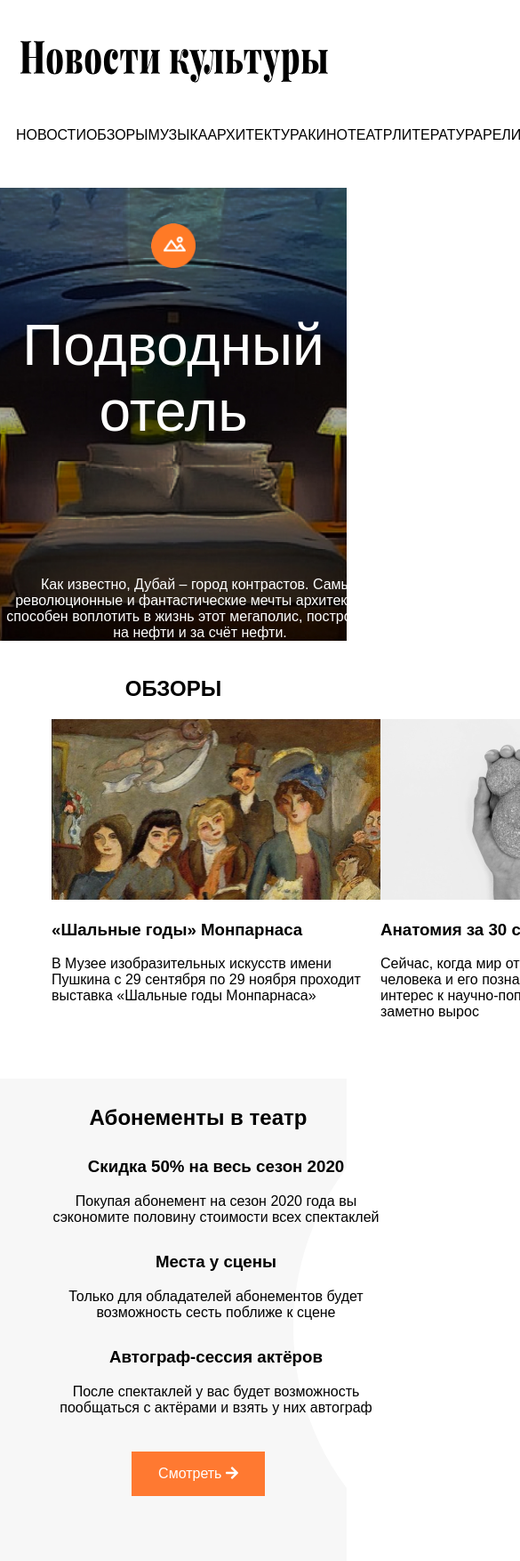
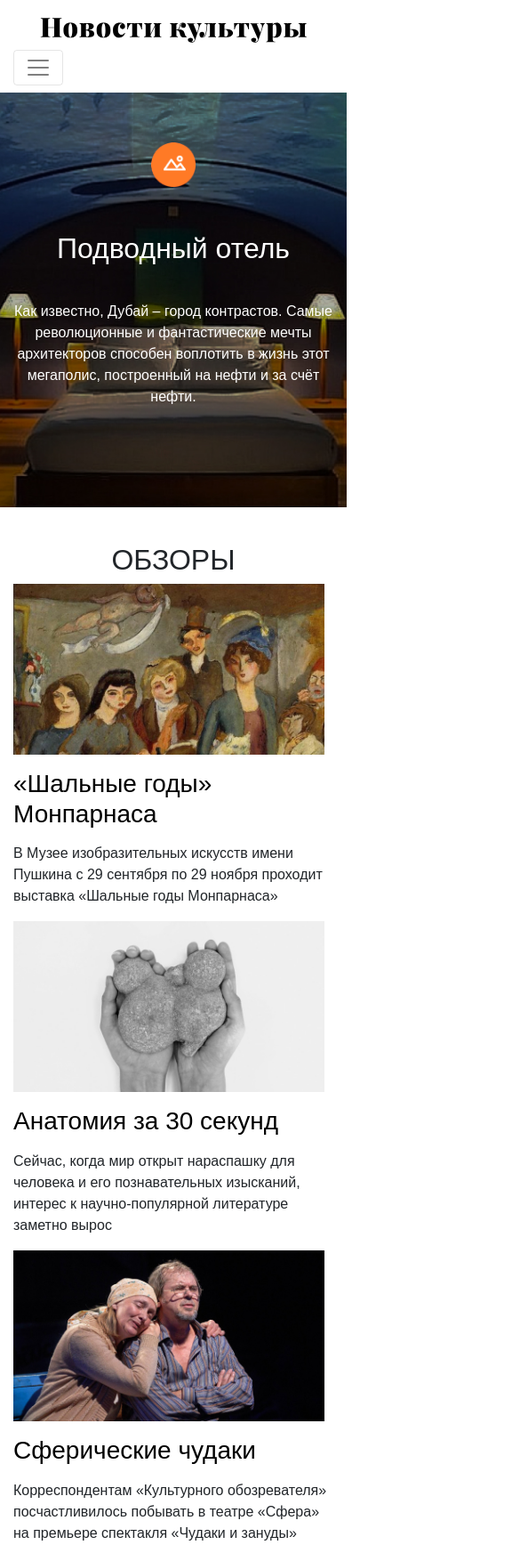
Before and after one commit to G-T-W-Y/culture-News, a plain HTML site: page index.html in a window 390 px wide. Shown: the top 1754 px of the page at 89% size, 585 px wide, since content can reach past the window. Drawn offline with nearby package versions, Linux system fonts and the light colour scheme.

Commit message:
added responsive

```diff
--- a/index.html
+++ b/index.html
@@ -3,10 +3,14 @@
 
 <head>
     <meta charset="utf-8">
-    <meta name="viewport" content="width=device-width, initial-scale=1">
+    <meta name="viewport" content="width=device-width, initial-scale=1.0">
     <!-- <base href="https://assets.htmlacademy.ru/content/skills/1/case-01/"> -->
+    <!-- bootstrap -->
+    <link rel="stylesheet" href="https://stackpath.bootstrapcdn.com/bootstrap/4.5.2/css/bootstrap.min.css" integrity="sha384-JcKb8q3iqJ61gNV9KGb8thSsNjpSL0n8PARn9HuZOnIxN0hoP+VmmDGMN5t9UJ0Z" crossorigin="anonymous">
+    <!-- fontawesome -->
     <link rel="stylesheet" href="https://cdnjs.cloudflare.com/ajax/libs/font-awesome/5.14.0/css/all.min.css" integrity="sha512-1PKOgIY59xJ8Co8+NE6FZ+LOAZKjy+KY8iq0G4B3CyeY6wYHN3yt9PW0XpSriVlkMXe40PTKnXrLnZ9+fkDaog==" crossorigin="anonymous" />
     <link rel="stylesheet" type="text/css" href="style/style.css">
+    <link rel="stylesheet" type="text/css" href="style/responsive.css">
     <!-- <link href="css/outline.css" rel="stylesheet"> -->
     <title>Новости культуры</title>
 </head>
@@ -14,45 +18,52 @@
 <body>
     <div class="container">
         <header class="main-header">
-            <nav class="main-header-nav">
+
             <a>
-                    <img src="img/logo.svg" width="347" height="47" alt="Новости культуры">
+                <img src="img/logo.svg" alt="Новости культуры">
             </a>
-                <ul class="site-navigation">
-                    <li class="site-navigation-item">
-                        <a href="#">Новости</a>
+            <nav class="main-header-nav navbar navbar-expand-lg navbar-light">
+                <button class="navbar-toggler" type="button" data-toggle="collapse" data-target="#navbarNav" aria-controls="navbarNav" aria-expanded="false" aria-label="Toggle navigation">
+                    <span class="navbar-toggler-icon"></span>
+                </button>
+                <div class="collapse navbar-collapse" id="navbarNav">
+                <ul class="site-navigation topnav navbar-nav" id="myTopnav">
+                    <li class="site-navigation-item nav-item">
+                        <a class="nav-link" href="#">Новости</a>
                     </li>
-                    <li class="site-navigation-item">
-                        <a href="#">Обзоры</a>
+                    <li class="site-navigation-item nav-item">
+                        <a class="nav-link" href="#">Обзоры</a>
                     </li>
-                    <li class="site-navigation-item">
-                        <a href="#">Музыка</a>
+                    <li class="site-navigation-item nav-item">
+                        <a class="nav-link" href="#">Музыка</a>
                     </li>
-                    <li class="site-navigation-item">
-                        <a href="#">Архитектура</a>
+                    <li class="site-navigation-item nav-item">
+                        <a class="nav-link" href="#">Архитектура</a>
                     </li>
-                    <li class="site-navigation-item">
-                        <a href="#">Кино</a>
+                    <li class="site-navigation-item nav-item">
+                        <a class="nav-link" href="#">Кино</a>
                     </li>
-                    <li class="site-navigation-item">
-                        <a href="#">Театр</a>
+                    <li class="site-navigation-item nav-item">
+                        <a class="nav-link" href="#">Театр</a>
                     </li>
-                    <li class="site-navigation-item">
-                        <a href="#">Литература</a>
+                    <li class="site-navigation-item nav-item">
+                        <a class="nav-link" href="#">Литература</a>
                     </li>
-                    <li class="site-navigation-item">
-                        <a href="#">Религия</a>
+                    <li class="site-navigation-item nav-item">
+                        <a class="nav-link" href="#">Религия</a>
                     </li>
-                    <li class="site-navigation-item">
-                        <a href="#">Живопись</a>
+                    <li  class="site-navigation-item nav-item">
+                        <a class="nav-link" href="#">Живопись</a>
                     </li>
                 </ul>
+            </div>
             </nav>
+
         </header>
     </div>
     <main>
         <h1 class="visually-hidden">Новости культуры</h1>
-        <section class="headline">
+        <section class="headline text-center">
             <img src="img/headline-img.png" alt="headline logo">
             <h2><a href="#">Подводный отель</a></h2>
             <p>Как известно, Дубай – город контрастов. Самые революционные и фантастические мечты архитекторов способен воплотить в жизнь этот мегаполис, построенный на нефти и за счёт нефти.</p>
@@ -60,28 +71,25 @@
         <section class="reviews">
             <div class="container">
                 <h2>Обзоры</h2>
-            <ul class="reviews-list">
-                <li class="reviews-item">
+                <ul class="reviews-list row">
+                    <li class="reviews-item col-md-4">
                         <article>
-
-                        <img src="img/monparnasse.jpg" width="371" height="203" alt="Сцена из спектакля «Шальные годы» Монпарнаса">
-                        <h3><a class="reviews-link" href="#">«Шальные годы» Монпарнаса</a></h3>
+                            <img src="img/monparnasse.jpg" alt="Сцена из спектакля «Шальные годы» Монпарнаса">
+                            <h3 class="my-3"><a class="reviews-link" href="#">«Шальные годы» Монпарнаса</a></h3>
                             <p>В Музее изобразительных искусств имени Пушкина с 29 сентября по 29 ноября проходит выставка «Шальные годы Монпарнаса»</p>
                         </article>
                     </li>
-                <li class="reviews-item">
+                    <li class="reviews-item col-md-4">
                         <article>
-
-                        <img src="img/clay-in-the-hands.jpg" width="371" height="203" alt="Кусок глины в руках">
-                        <h3><a class="reviews-link" href="#">Анатомия за 30 секунд</a></h3>
+                            <img src="img/clay-in-the-hands.jpg" alt="Кусок глины в руках">
+                            <h3 class="my-3"><a class="reviews-link" href="#">Анатомия за 30 секунд</a></h3>
                             <p>Сейчас, когда мир открыт нараспашку для человека и его познавательных изысканий, интерес к научно-популярной литературе заметно вырос</p>
                         </article>
                     </li>
-                <li class="reviews-item">
+                    <li class="reviews-item col-md-4">
                         <article>
-
-                        <img src="img/spherical-eccentrics.jpg" width="371" height="203" alt="Сцена из спектакля «Чудаки и зануды»">
-                        <h3><a class="reviews-link" href="#">Сферические чудаки</a></h3>
+                            <img src="img/spherical-eccentrics.jpg" alt="Сцена из спектакля «Чудаки и зануды»">
+                            <h3 class="my-3"><a class="reviews-link" href="#">Сферические чудаки</a></h3>
                             <p>Корреспондентам «Культурного обозревателя» посчастливилось побывать в театре «Сфера» на премьере спектакля «Чудаки и зануды»</p>
                         </article>
                     </li>
@@ -89,9 +97,8 @@
             </div>
         </section>
         <section class="promo">
-          <div class="container">
                 <h2>Абонементы в театр</h2>
-            <ul class="promo-list">
+                <ul class="promo-list col">
                     <li class="promo-item">
                         <h3>Скидка 50% на весь сезон 2020</h3>
                         <p>Покупая абонемент на сезон 2020 года вы сэкономите половину стоимости всех спектаклей</p>
@@ -106,13 +113,13 @@
                     </li>
                 </ul>
                 <a href="#">Смотреть <i class="fas fa-arrow-right"></i></a>
-            </div>
         </section>
     </main>
      <footer class="main-footer">
         <div class="container">
+        <div class="col">
             <a>
-            <img src="img/white-logo.svg" width="281" height="38" alt="Новости культуры">
+                <img src="img/white-logo.svg" alt="Новости культуры">
             </a>
             <ul class="footer-navigation">
                 <li class="footer-navigation-item">
@@ -155,7 +162,13 @@
                 </li>
             </ul>
         </div>
+        </div>
     </footer>
+    <!-- bootstrap -->
+    <script src="https://code.jquery.com/jquery-3.5.1.slim.min.js" integrity="sha384-DfXdz2htPH0lsSSs5nCTpuj/zy4C+OGpamoFVy38MVBnE+IbbVYUew+OrCXaRkfj" crossorigin="anonymous"></script>
+    <script src="https://cdn.jsdelivr.net/npm/popper.js@1.16.1/dist/umd/popper.min.js" integrity="sha384-9/reFTGAW83EW2RDu2S0VKaIzap3H66lZH81PoYlFhbGU+6BZp6G7niu735Sk7lN" crossorigin="anonymous"></script>
+    <script src="https://stackpath.bootstrapcdn.com/bootstrap/4.5.2/js/bootstrap.min.js" integrity="sha384-B4gt1jrGC7Jh4AgTPSdUtOBvfO8shuf57BaghqFfPlYxofvL8/KUEfYiJOMMV+rV" crossorigin="anonymous"></script>
+    <!-- livereload -->
     <script>
     document.write('<script src="http://' + (location.host || 'localhost').split(':')[0] + ':35729/livereload.js?snipver=1"></' + 'script>')
     </script>
--- /dev/null
+++ b/style/responsive.css
@@ -0,0 +1,92 @@
+/* Extra small devices (phones, 600px and down) */
+@media only screen and (max-width: 600px) {
+
+    /*HEADER*/
+
+    .main-header {
+        margin-top: 20px;
+    }
+
+    .main-header img {
+        width: 100%;
+        max-width: 300px;
+    }
+
+    .navbar {
+        padding: .5rem 0;
+    }
+
+    ul.site-navigation {
+        margin-top: 0;
+    }
+
+    /*HEADLINE*/
+
+
+    .headline {
+        margin-top: 0;
+    }
+
+    .headline p {
+        margin-top: 40px;
+    }
+
+    .headline h2 {
+        font-size: 32px;
+    }
+
+    /*REVIEWS*/
+
+    .promo::before {
+        position: absolute;
+        content: "";
+        width: 600px;
+        height: 600px;
+        border-radius: 50%;
+        background-color: #fff;
+        top: 20px;
+        left: 20px;
+        z-index: 0;
+    }
+
+    /*FOOTER*/
+    ul.footer-navigation {
+        display: none;
+    }
+}
+
+/* Small devices (portrait tablets and large phones, 600px and up) */
+@media only screen and (min-width: 600px) {}
+
+/* Medium devices (landscape tablets, 768px and up) */
+@media only screen and (min-width: 768px) {
+    .promo::before {
+        position: absolute;
+        content: "";
+        width: 600px;
+        height: 600px;
+        border-radius: 50%;
+        background-color: #fff;
+        top: -20px;
+        left: 80px;
+        z-index: 0;
+    }
+}
+
+/* Large devices (laptops/desktops, 992px and up) */
+@media only screen and (min-width: 992px) {}
+
+/* Extra large devices (large laptops and desktops, 1200px and up) */
+@media only screen and (min-width: 1200px) {
+    .promo::before {
+        position: absolute;
+        content: "";
+        width: 600px;
+        height: 600px;
+        border-radius: 50%;
+        background-color: #fff;
+        top: -20px;
+        left: 330px;
+        z-index: 0;
+    }
+}
--- a/style/style.css
+++ b/style/style.css
@@ -1,5 +1,6 @@
 html {
 	box-sizing: border-box;
+
 }
 
 *,
@@ -12,21 +13,21 @@ body {
 	margin: 0;
 	padding: 0;
 	font-family: Arial, Helvetica, sans-serif;
+	overflow-x: hidden;
 }
 
-.container{
-	max-width: 1200px;
-	padding: 0 18px;
-	margin: 0 auto;
+ul {
+	padding: 0;
 }
 
 /*HEADER*/
 
 .main-header {
+	width: 100%;
 	margin-top: 46px;
 }
 
-.main-header-nav img {
+.main-header img {
 	display: flex;
 	justify-content: center;
 	margin: 0 auto;
@@ -35,6 +36,7 @@ body {
 ul.site-navigation {
 	display: flex;
 	justify-content: space-between;
+	margin: 0 auto;
 	margin-top: 50px;
 	padding: 0;
 }
@@ -63,15 +65,14 @@ ul.site-navigation li a:hover {
 /*HEADLINE*/
 
 .headline {
-	display: flex;
-	flex-direction: column;
-	text-align: center;
+	width: 100%;
 	min-height: 466px;
 	background-image: url("../img/underwater-hotel.jpg");
 	background-size: cover;
 	background-position: center;
 	background-repeat: no-repeat;
 	margin-top: 50px;
+	padding: 1rem;
 }
 
 .headline img {
@@ -95,7 +96,8 @@ ul.site-navigation li a:hover {
 
 .headline p{
 	color: #fff;
-	width: 450px;
+	width: 100%;
+	max-width: 450px;
 	font-weight: normal;
 	margin:0 auto;
 	margin-top: 96px;
@@ -103,24 +105,16 @@ ul.site-navigation li a:hover {
 
 /*REVIEWS*/
 
-.reviews {
-	max-height: 460px;
-}
-
 .reviews h2 {
 	text-align: center;
 	margin-top: 40px;
 	text-transform: uppercase;
 }
 
-.reviews article {
-	width: 370px;
+ul.reviews-list {
+	justify-content: space-between;
 }
 
-ul.reviews-list {
-	display: flex;
-	justify-content: space-between;
-}
 
 ul.reviews-list li{
 	list-style: none;
@@ -136,35 +130,26 @@ ul.reviews-list li a:hover {
 	color: #ff7931;
 }
 
+.reviews-item img {
+	width: 100%;
+	max-width: 350px;
+}
+
 /*PROMO*/
 
 .promo {
 	position: relative;
-	display: flex;
-	flex-direction: column;
-	justify-content: space-between;
-	min-height: 550px;
 	text-align: center;
 	background-color: #f7f7f7;
-	margin: 50px auto;
+	margin: 0 auto;
+	padding-top: 1rem;
+	padding-bottom: 1rem;
 	z-index: 5;
-}
-
-.promo::before {
-	position: absolute;
-	content: "";
-	width: 600px;
-	height: 600px;
-	border-radius: 50%;
-	background-color: #fff;
-	top: -20px;
-	left: 330px;
-	z-index: 0;
 }
 
 .promo h2 {
 	position: relative;
-	margin-top: 30px;
+	margin-top: 20px;
 }
 
 ul.promo-list {
@@ -177,24 +162,23 @@ ul.promo-list li {
 }
 
 ul.promo-list h3 {
-	margin-top: 30px;
+	margin-top: 20px;
 }
 
 ul.promo-list p {
-	width: 370px;
+	width: 100%;
+	max-width: 370px;
 	margin: 0 auto;
 }
 
 .promo a {
 	position: relative;
-	display: block;
-	width: 150px;
+	display: inline-block;
 	text-decoration: none;
 	color: #fff;
 	background-color: #ff7931;
 	padding: 16px 30px;
-	margin: 0 auto;
-	margin-top: 40px;
+	margin: 20px auto;
 	transition: 1s;
 }
 
@@ -220,7 +204,6 @@ ul.promo-list p {
 
 ul.footer-navigation {
 	display: flex;
-	width: 1166px;
 	justify-content: space-between;
 	margin-top: 30px;
 	padding: 0;
```
Also changed, not shown: js/script.js (added). Lines whose indentation alone changed are shown as unchanged.
